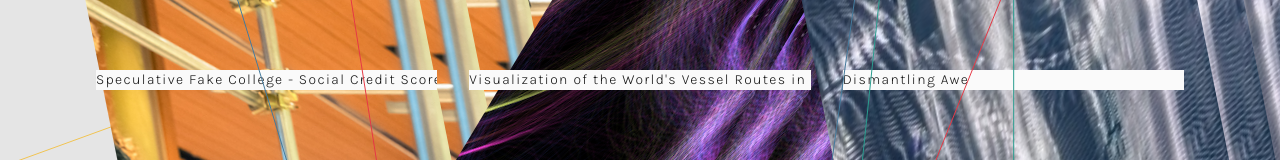
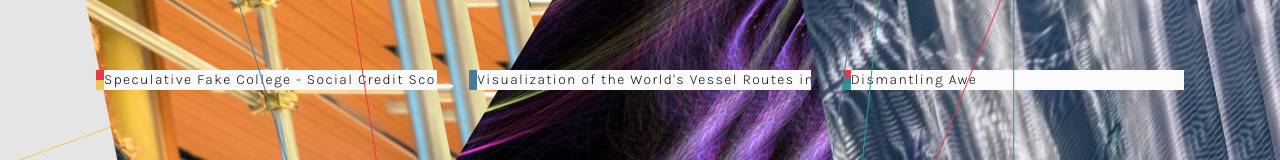
Before and after one commit to wakita-lab/web, a Next.js app: page / in a window 1280 px wide. Shown: the part 417-577 px from the top of the page. Built offline with nearby package versions, Linux system fonts and the light colour scheme.

Commit message:
fix: adjust layout structure in Home component for better tag display

```diff
--- a/src/app/page.tsx
+++ b/src/app/page.tsx
@@ -99,20 +99,16 @@ export default function Home() {
               style={{ transform: transformStyle }}
             />
             <div className="absolute top-1/2 z-20 flex w-full">
-              <div className="w-full overflow-hidden text-nowrap bg-neutral-50 leading-5">
+              <div className="flex w-2 min-w-2 flex-col">
+                {work.tags.map((tag, index) => (
+                  <div key={index} className="grow" style={
+                    { backgroundColor: getTagColor(tag) }
+                  } />
+                ))}
+              </div>
+              <div className="grow overflow-hidden text-nowrap bg-neutral-50 leading-5">
                 {work.title.en}
               </div>
-              {/* <div className="flex h-4 ">
-                {work.tags.map((tag, index) => (
-                  <div key={index} className="grow overflow-hidden text-xs" style={
-                    { backgroundColor: getTagColor(tag) }
-                  } >
-                    <div className="w-fit bg-foreground px-1 text-white opacity-0 transition-opacity group-hover:opacity-100">
-                      {getTagName(tag, 'en')}
-                    </div>
-                  </div>
-                ))}
-              </div> */}
             </div>
           </Link>
         );
```
